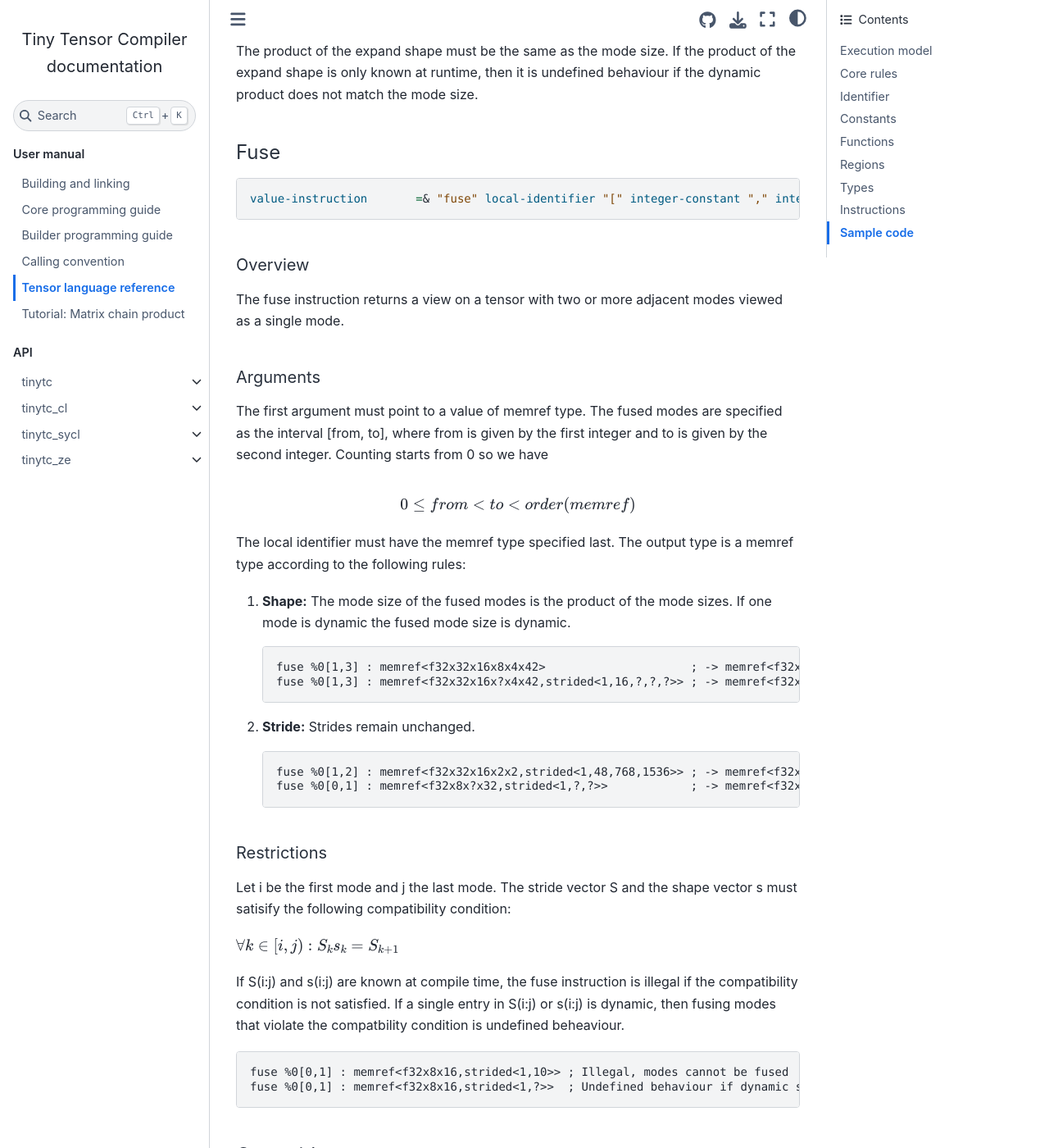
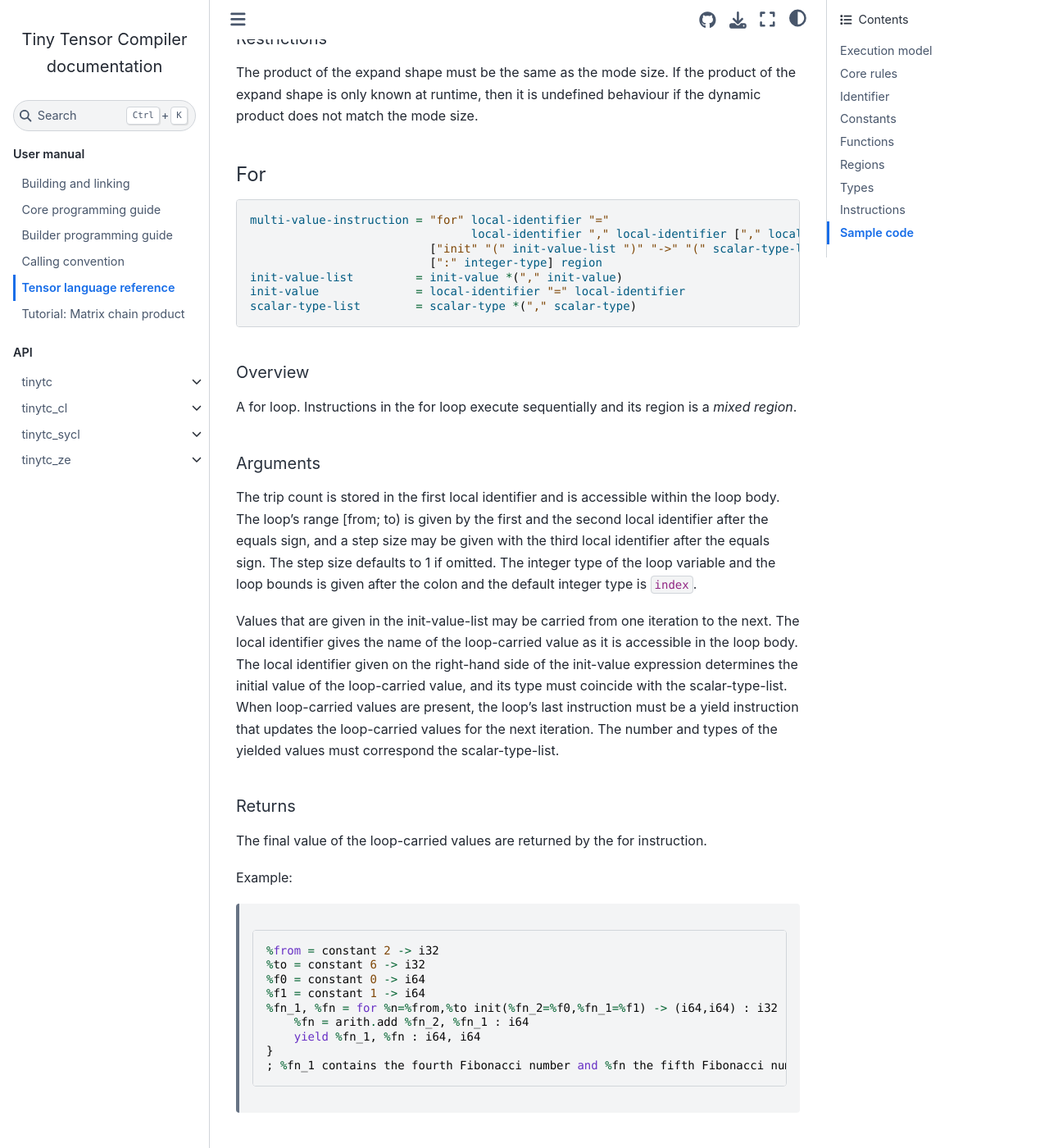
Before and after one commit to intel/tiny-tensor-compiler, a Sphinx documentation site: the page built from docs/manual/tensor-ir.rst, in a window 1280 px wide and 1400 px high, scrolled down 16808 px. Shown: the whole window at 82% size. Built offline with Sphinx 7.4.7 and the Sphinx Book theme 1.1.4, drawn with Linux system fonts in a browser that asks for light colours; some of the changed text lies outside the part shown.

Commit message:
Add support for for-instruction returning values
Signed-off-by: Carsten Uphoff <carsten.uphoff@intel.com>

```diff
--- a/docs/manual/tensor-ir.rst
+++ b/docs/manual/tensor-ir.rst
@@ -352,10 +352,10 @@ Overview
 A foreach loop that executes the loop's range [from; to) without any sequence guarantee.
 The region of a foreach is a *spmd region*.
 
-The loop's range [from; to) is given by the first integer value and second integer value,
-and the trip count is stored in the local identifier.
-The integer type of the loop variable and the loop bounds is given after the colon.
-The default integer type is ``index``.
+The trip count is stored in the first local identifier and is accessible within the loop body.
+The loop's range [from; to) is given by the first and the second local identifier after the equals sign.
+The integer type of the loop variable and the loop bounds is given after the colon and
+the default integer type is ``index``.
 
 GEMM
 ....
@@ -805,6 +805,63 @@ The product of the expand shape must be the same as the mode size.
 If the product of the expand shape is only known at runtime, then it is undefined behaviour
 if the dynamic product does not match the mode size.
 
+For
+...
+
+.. code:: abnf
+
+    multi-value-instruction = "for" local-identifier "="
+                                    local-identifier "," local-identifier ["," local-identifier]
+                              ["init" "(" init-value-list ")" "->" "(" scalar-type-list ")" ]
+                              [":" integer-type] region
+    init-value-list         = init-value *("," init-value)
+    init-value              = local-identifier "=" local-identifier
+    scalar-type-list        = scalar-type *("," scalar-type)
+
+Overview
+~~~~~~~~
+
+A for loop.
+Instructions in the for loop execute sequentially and its region is a *mixed region*.
+
+Arguments
+~~~~~~~~~
+
+The trip count is stored in the first local identifier and is accessible within the loop body.
+The loop's range [from; to) is given by the first and the second local identifier after the equals sign,
+and a step size may be given with the third local identifier after the equals sign.
+The step size defaults to 1 if omitted.
+The integer type of the loop variable and the loop bounds is given after the colon and
+the default integer type is ``index``.
+
+Values that are given in the init-value-list may be carried from one iteration to the next.
+The local identifier gives the name of the loop-carried value as it is accessible in the loop body.
+The local identifier given on the right-hand side of the init-value expression determines
+the initial value of the loop-carried value, and its type must coincide with the scalar-type-list.
+When loop-carried values are present, the loop's last instruction must be a yield instruction that
+updates the loop-carried values for the next iteration.
+The number and types of the yielded values must correspond the scalar-type-list.
+
+Returns
+~~~~~~~
+
+The final value of the loop-carried values are returned by the for instruction.
+
+
+Example:
+
+   .. code::
+
+       %from = constant 2 -> i32
+       %to = constant 6 -> i32
+       %f0 = constant 0 -> i64
+       %f1 = constant 1 -> i64
+       %fn_1, %fn = for %n=%from,%to init(%fn_2=%f0,%fn_1=%f1) -> (i64,i64) : i32 {
+           %fn = arith.add %fn_2, %fn_1 : i64
+           yield %fn_1, %fn : i64, i64
+       }
+       ; %fn_1 contains the fourth Fibonacci number and %fn the fifth Fibonacci number
+
 Fuse
 ....
 
@@ -906,8 +962,8 @@ Both regions are *mixed regions*.
 
 The condition must be of bool type.
 
-Arguments
-~~~~~~~~~
+Returns
+~~~~~~~
 
 The if instruction may return multiple values, where the number of values and the value types
 are given by the scalar-type-list.
@@ -970,27 +1026,6 @@ Overview
 ~~~~~~~~
 
 Returns the number of subgroups the work-group is divided in; i32 integer.
-
-For
-...
-
-.. code:: abnf
-
-    instruction     =/ "for" local-identifier "=" local-identifier "," local-identifier
-                       ["," local-identifier] [":" integer-type] region
-
-Overview
-~~~~~~~~
-
-A for loop.
-Instructions in the for loop execute sequentially and its region is a *mixed region*.
-
-The loop's range [from; to) is given by the first integer constant and second integer constant,
-and the trip count is stored in the local identifier.
-A step size can be given with the third integer constant.
-The step size defaults to 1 if omitted.
-The integer type of the loop variable and the loop bounds is given after the colon.
-The default integer type is ``index``.
 
 Size
 ....
```
Also changed, not shown: other parts of docs/manual/tensor-ir.rst (+2 -3 lines), 16 other files.
